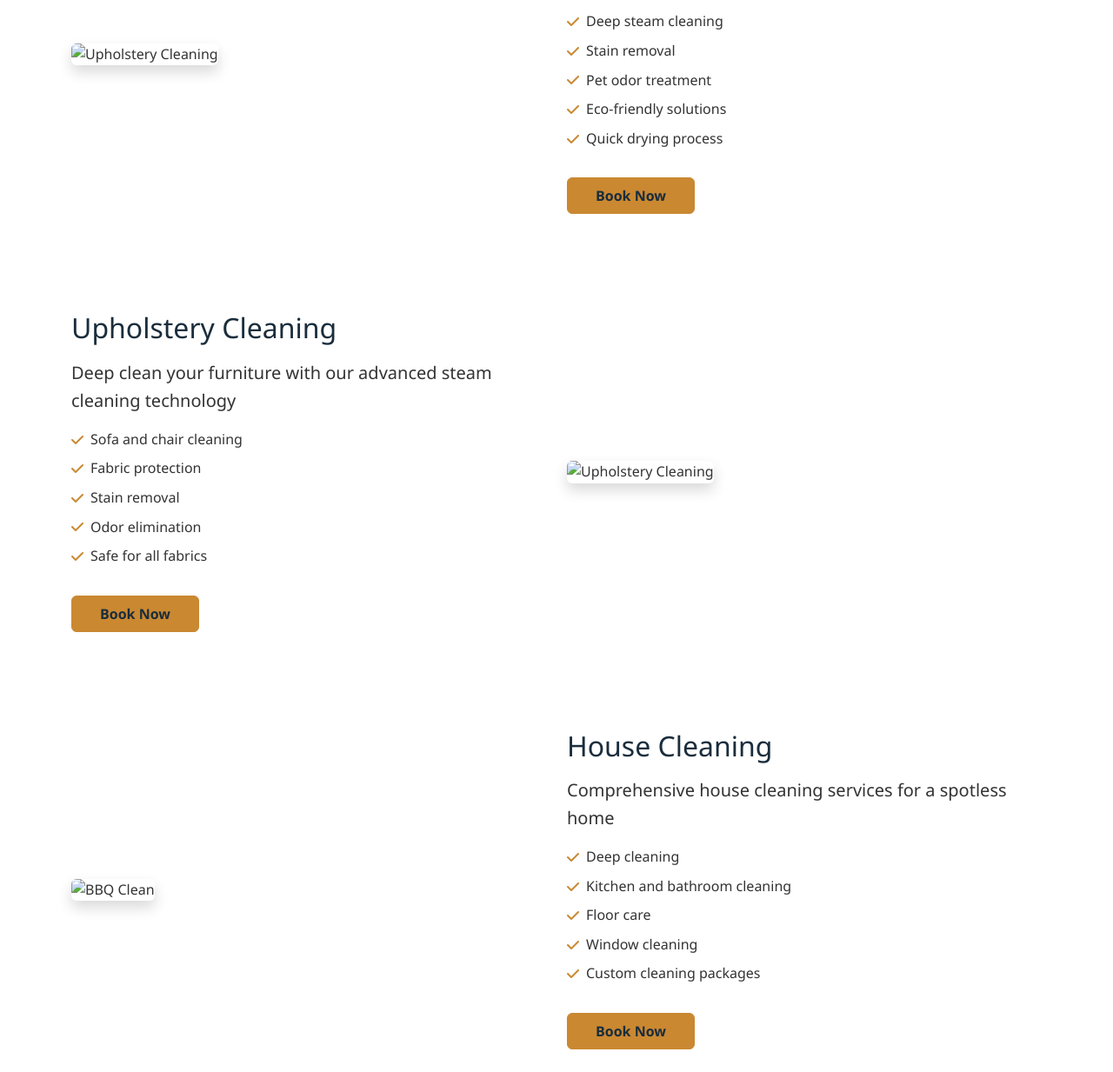
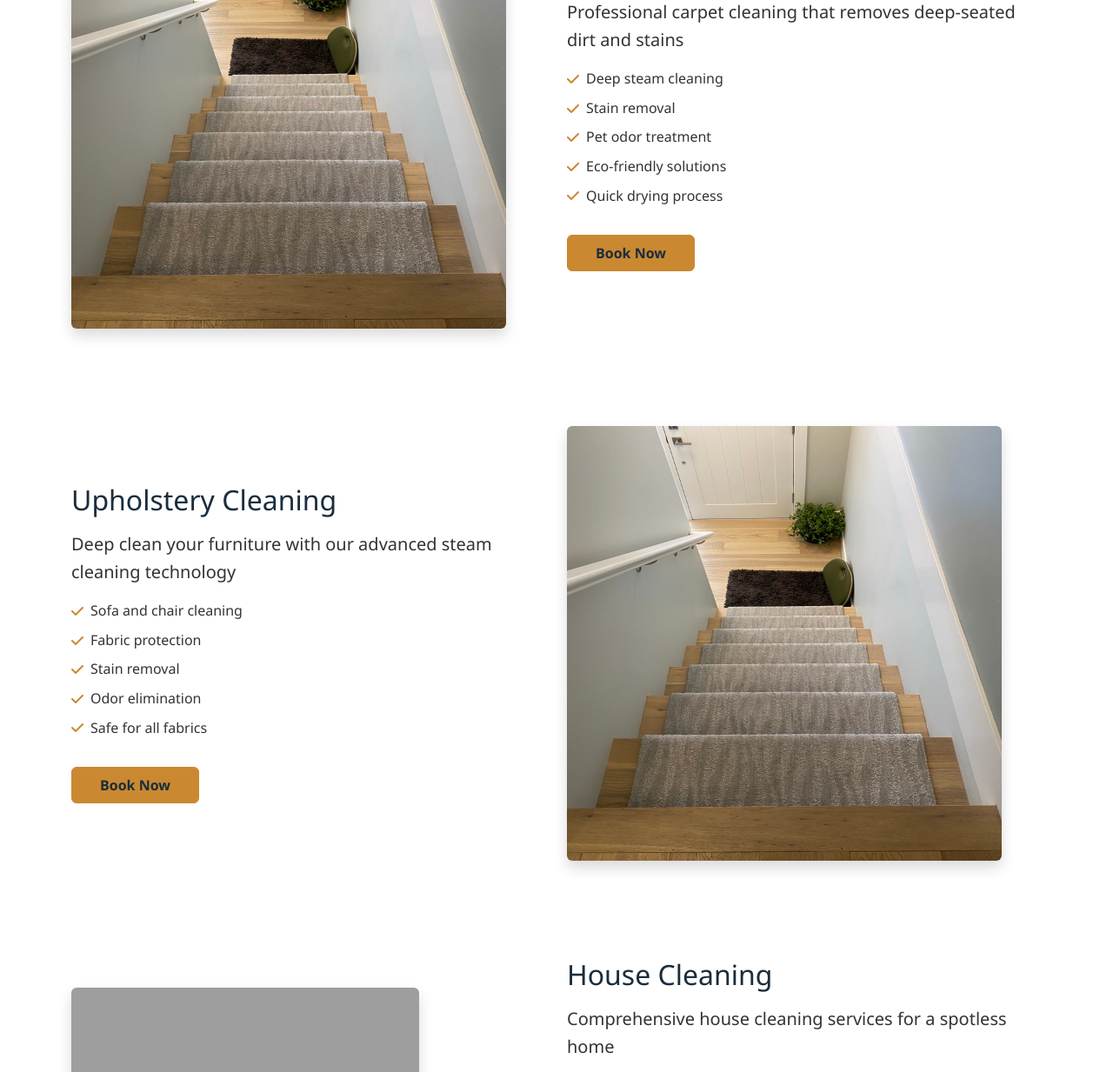
Before and after one commit to Ametherius/gizmossteamservices, a plain HTML site: page services.html in a window 1280 px wide. Shown: the part 478-1711 px from the top of the page at 87% size. Drawn offline with nearby package versions, Linux system fonts and the light colour scheme; the site is published under a folder, as on GitHub Pages, so addresses that start at the root find nothing.

Commit message:
Fix Services Page

```diff
--- a/services.html
+++ b/services.html
@@ -58,7 +58,7 @@
             <div class="service-detail mb-5">
                 <div class="row align-items-center">
                     <div class="col-lg-6">
-                        <img src="/img/stairsAfter.jpeg" alt="Upholstery Cleaning" class="img-fluid rounded shadow" style="height: 500px; width: 500px;">
+                        <img src="img/stairsAfter.jpeg" alt="Upholstery Cleaning" class="img-fluid rounded shadow" style="height: 500px; width: 500px;">
                     </div>
                     <div class="col-lg-6">
                         <h2>Carpet Cleaning</h2>
@@ -79,7 +79,7 @@
             <div class="service-detail mb-5">
                 <div class="row align-items-center flex-lg-row-reverse">
                     <div class="col-lg-6">
-                        <img src="/img/stairsAfter.jpeg" alt="Upholstery Cleaning" class="img-fluid rounded shadow" style="height: 500px; width: 500px;">
+                        <img src="img/stairsAfter.jpeg" alt="Upholstery Cleaning" class="img-fluid rounded shadow" style="height: 500px; width: 500px;">
                     </div>
                     <div class="col-lg-6">
                         <h2>Upholstery Cleaning</h2>
@@ -100,7 +100,7 @@
             <div class="service-detail mb-5">
                 <div class="row align-items-center">
                     <div class="col-lg-6">
-                        <img src="/img/BBGAfter.jpeg" alt="BBQ Clean" class="img-fluid rounded shadow">
+                        <img src="img/BBGAfter.jpeg" alt="BBQ Clean" class="img-fluid rounded shadow">
                     </div>
                     <div class="col-lg-6">
                         <h2>House Cleaning</h2>
```
